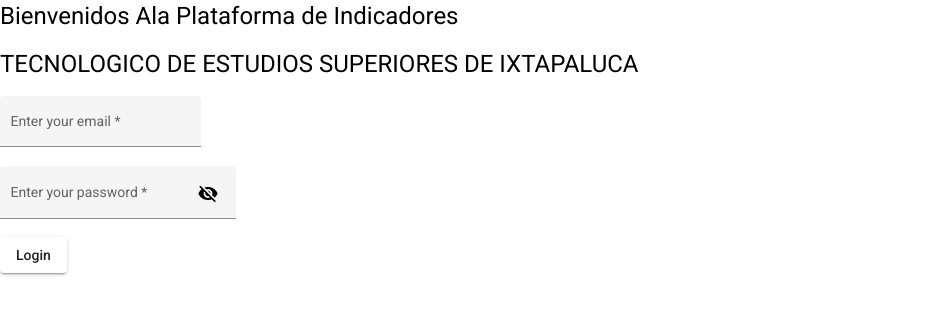
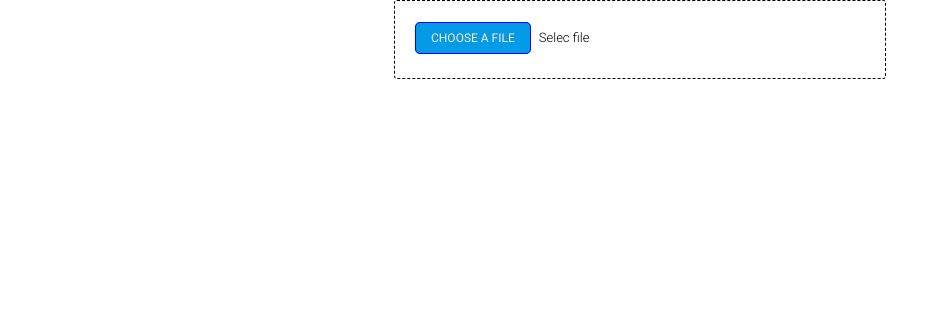
Before and after one commit to mcciak22/Tesi-Indicadores-FrontEnd, an Angular app: page / in a window 1280 px wide. Shown: the top 314 px of the page, without its empty margins (0-949 px from the left). Built offline with nearby package versions, Linux system fonts and the light colour scheme.

Commit message:
saving table and adding componen table add

```diff
--- a/package.json
+++ b/package.json
@@ -23,6 +23,7 @@
     "@angular/router": "~10.2.0",
     "rxjs": "~6.6.0",
     "tslib": "^2.0.0",
+    "xlsx": "^0.16.8",
     "zone.js": "~0.10.2"
   },
   "devDependencies": {
--- a/src/app/app.component.html
+++ b/src/app/app.component.html
@@ -1 +1,3 @@
-<app-login></app-login>
+<ng-container>
+    <app-file-upload></app-file-upload>
+</ng-container>
--- a/src/app/app.module.ts
+++ b/src/app/app.module.ts
@@ -8,11 +8,14 @@ import { FormsModule, ReactiveFormsModule } from '@angular/forms';
 import {MatInputModule} from '@angular/material/input';
 import {MatIconModule} from '@angular/material/icon';
 import {MatButtonModule} from '@angular/material/button';
+import { FileUploadComponent } from './utils/components/file-upload/file-upload.component';
+import {MatCheckboxModule} from '@angular/material/checkbox';
 
 @NgModule({
   declarations: [
     AppComponent,
-    LoginComponent
+    LoginComponent,
+    FileUploadComponent
   ],
   imports: [
     BrowserModule,
@@ -23,6 +26,7 @@ import {MatButtonModule} from '@angular/material/button';
     MatIconModule,
     MatButtonModule,
     FormsModule,
+    MatCheckboxModule
 
   ],
   providers: [],
--- /dev/null
+++ b/src/app/utils/components/file-upload/file-upload.component.html
@@ -0,0 +1,24 @@
+<div class="file-drop-area">
+    <span class="fake-btn">choose a file</span>
+     <span class="file-msg">{{  file ? file.name:"Selec file" }}</span>
+    <input class="file-input" (change)="onFileChange($event)" type="file" miltiple="false">
+</div>
+
+
+<!-- <input type="file" (change)="onFileChange($event)" multiple="false" /> -->
+
+<table>
+    <tbody>
+        <tr *ngFor="let row of data1">
+            <ng-container *ngIf="row !== 1">
+                <mat-checkbox
+                    (change)="$event.checked" [checked]="checked">
+                </mat-checkbox>
+            </ng-container>
+            <td *ngFor="let cell of row">
+
+                {{cell}}
+            </td>
+        </tr>
+    </tbody>
+</table>
--- /dev/null
+++ b/src/app/utils/components/file-upload/file-upload.component.scss
@@ -0,0 +1,55 @@
+@import url(https://fonts.googleapis.com/css?family=Lato:400,300,700);
+// https://codepen.io/Saminou24/pen/kXEYGB
+.file-drop-area {
+    border: 1px dashed black;
+    border-radius: 3px;
+    position: relative;
+    width: 450px;
+    max-width: 100%;
+    margin: 0 auto;
+    padding: 26px 20px 30px;
+    -webkit-transition: 0.2s;
+    transition: 0.2s;
+    color: white;
+}
+
+.file-drop-area.is-active {
+    background-color: #3F4069;
+}
+
+.fake-btn {
+    background-color: #039BE5;
+    color: antiquewhite;
+    border: 1px solid rgb(0, 0, 255);
+    border-radius: 5px;
+    padding: 8px 15px;
+    margin-right: 8px;
+    font-size: 12px;
+    text-transform: uppercase;
+}
+
+.file-msg {
+    font-size: small;
+    font-weight: 300;
+    white-space: nowrap;
+    overflow: hidden;
+    text-overflow: ellipsis;
+    display: inline-block;
+    max-width: calc(100% - 130px);
+    vertical-align: middle;
+    color: black !important;
+}
+
+.file-input {
+    position: absolute;
+    left: 0;
+    top: 0;
+    height: 100%;
+    width: 100%;
+    cursor: pointer;
+    opacity: 0;
+}
+
+.file-input:focus {
+    outline: none;
+}
--- /dev/null
+++ b/src/app/utils/components/file-upload/file-upload.component.ts
@@ -0,0 +1,87 @@
+import { Component, ElementRef, HostListener, Input, OnInit } from '@angular/core';
+import { ControlValueAccessor, NG_VALUE_ACCESSOR } from '@angular/forms';
+import * as XLSX from 'xlsx';
+
+@Component({
+  selector: 'app-file-upload',
+  templateUrl: './file-upload.component.html',
+  providers: [
+    {
+      provide: NG_VALUE_ACCESSOR,
+      useExisting: FileUploadComponent,
+      multi: true
+    }
+  ],
+  styleUrls: ['./file-upload.component.scss']
+})
+export class FileUploadComponent implements ControlValueAccessor {
+  @Input() progress;
+  onChange: Function;
+  data: [][];
+  checked = false;
+  data1=[];
+
+  public file: File | null = null;
+
+  @HostListener('change', ['$event.target.files']) emitFiles( event: FileList ) {
+    const file = event && event.item(0);
+    //this.onChange(file);
+    this.file = file;
+  }
+  onFileChange(evt: any) {
+    const target : DataTransfer =  <DataTransfer>(evt.target);
+
+    if (target.files.length !== 1) throw new Error('Cannot use multiple files');
+
+    const reader: FileReader = new FileReader();
+
+    reader.onload = (e: any) => {
+      const bstr: string = e.target.result;
+
+      const wb: XLSX.WorkBook = XLSX.read(bstr, { type: 'binary' });
+
+      const wsname : string = wb.SheetNames[0];
+
+      const ws: XLSX.WorkSheet = wb.Sheets[wsname];
+
+      //console.log(ws);
+
+      this.data = (XLSX.utils.sheet_to_json(ws, { header: 1 }));
+
+      console.log(this.data);
+
+      this.data.forEach(element => {
+        if(element.length !== 0){
+
+          this.data1.push(element)
+        }
+
+      });
+
+      // let x = this.data.slice(0);
+       console.log(this.data1);
+
+    };
+
+    reader.readAsBinaryString(target.files[0]);
+
+  }
+
+  constructor( private host: ElementRef<HTMLInputElement> ) {
+  }
+
+  writeValue( value: null ) {
+    // clear file input
+    this.host.nativeElement.value = '';
+    this.file = null;
+  }
+
+  registerOnChange( fn: Function ) {
+    this.onChange = fn;
+  }
+
+  registerOnTouched( fn: Function ) {
+  }
+
+
+}
```
Also changed, not shown: src/app/main/pages/authentication/login/login.component.html (line endings or trailing spaces), 2 other files (tests, documents, lock files or other folders).
